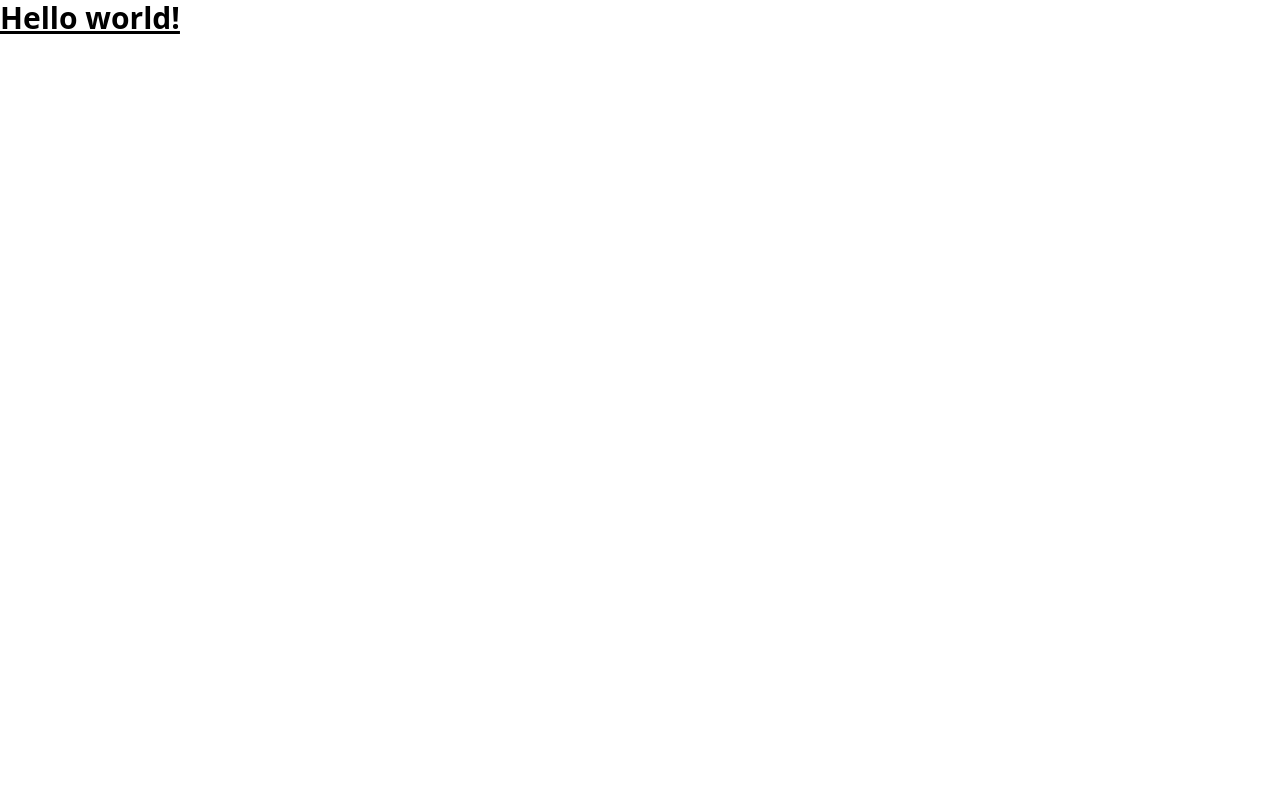
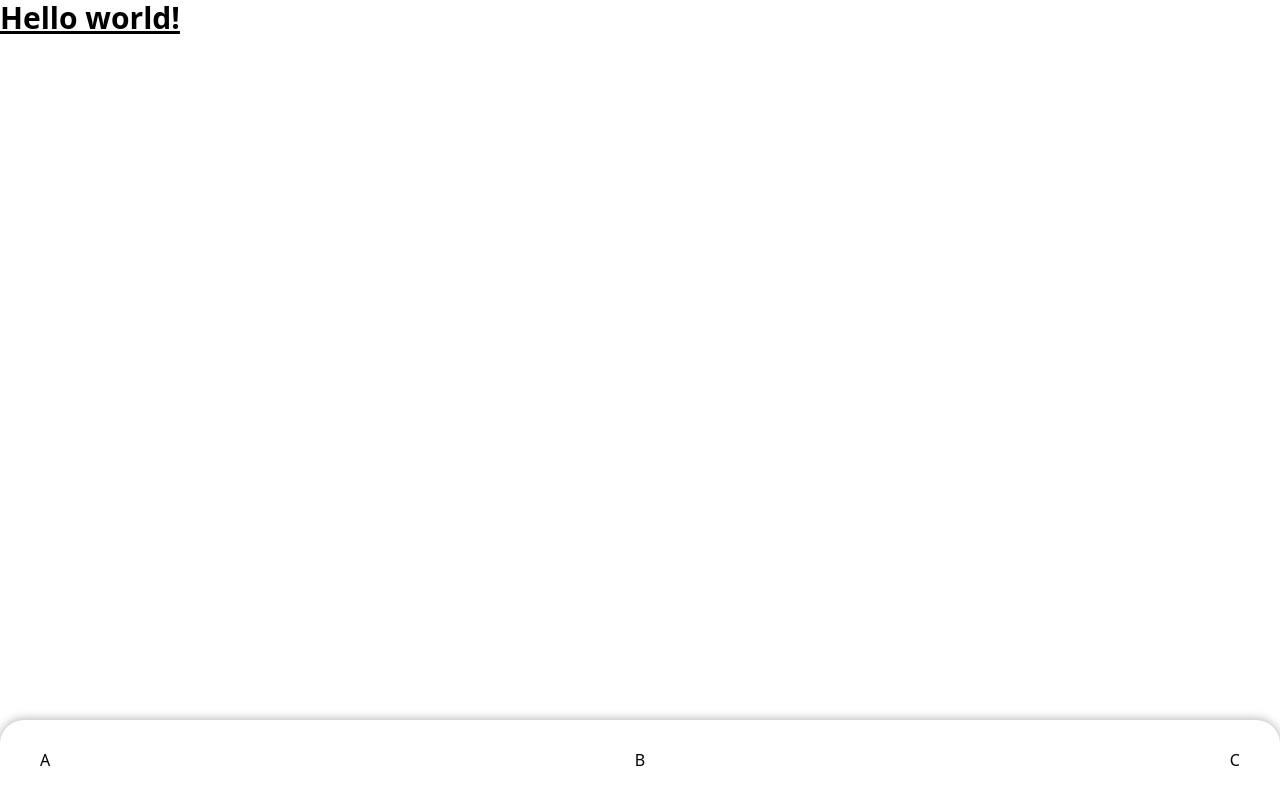
Before and after one commit to jun-han-github/react-typescript, a React (Create React App) app: page / in a window 1280 px wide. Built offline with nearby package versions, Linux system fonts and the light colour scheme.

Commit message:
bottom tab +style

```diff
--- a/src/components/Layout.tsx
+++ b/src/components/Layout.tsx
@@ -1,9 +1,11 @@
 import { Outlet } from "react-router-dom";
+import Tabs from "./Tabs";
 
 export default function Layout() {
     return (
-        <main>
+        <main className="flex flex-col h-screen">
             <Outlet />
+            <Tabs />
         </main>
     )
 }
--- /dev/null
+++ b/src/components/Tabs.tsx
@@ -0,0 +1,9 @@
+export default function Tabs() {
+    return (
+        <div className="flex justify-between items-center px-10 mt-auto border-none border-solid border-x-2 border-t-2 h-20 bg-white rounded-t-3xl shadow-custom-top">
+            <div>A</div>
+            <div>B</div>
+            <div>C</div>
+        </div>
+    )
+}
--- a/tailwind.config.js
+++ b/tailwind.config.js
@@ -4,7 +4,11 @@ module.exports = {
     "./src/**/*.{js,jsx,ts,tsx}",
   ],
   theme: {
-    extend: {},
+    extend: {
+      boxShadow: {
+        'custom-top': '0px -1px 10px 0px rgba(0, 0, 0, 0.3)',
+      }
+    },
   },
   plugins: [],
 }
```
